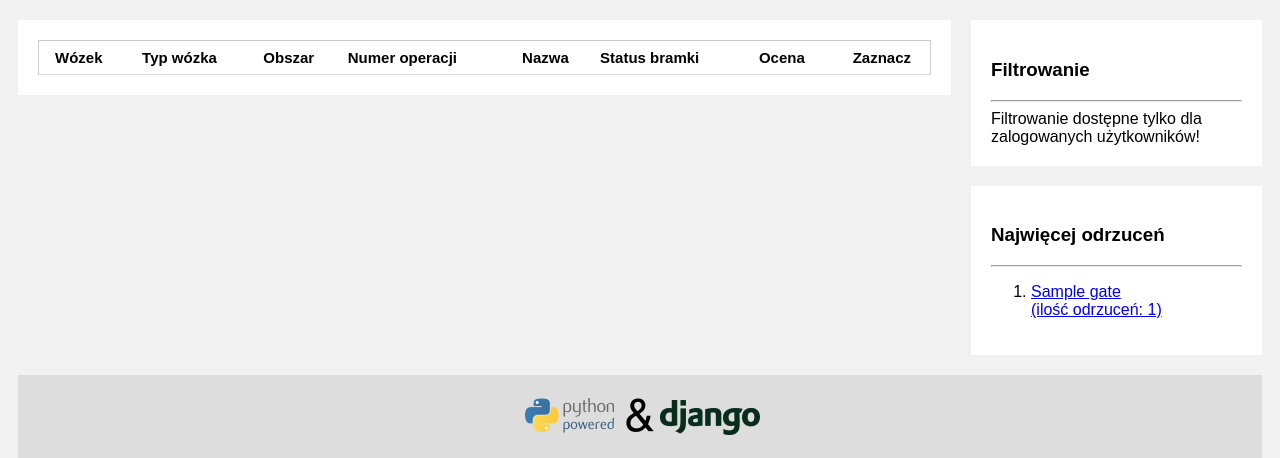
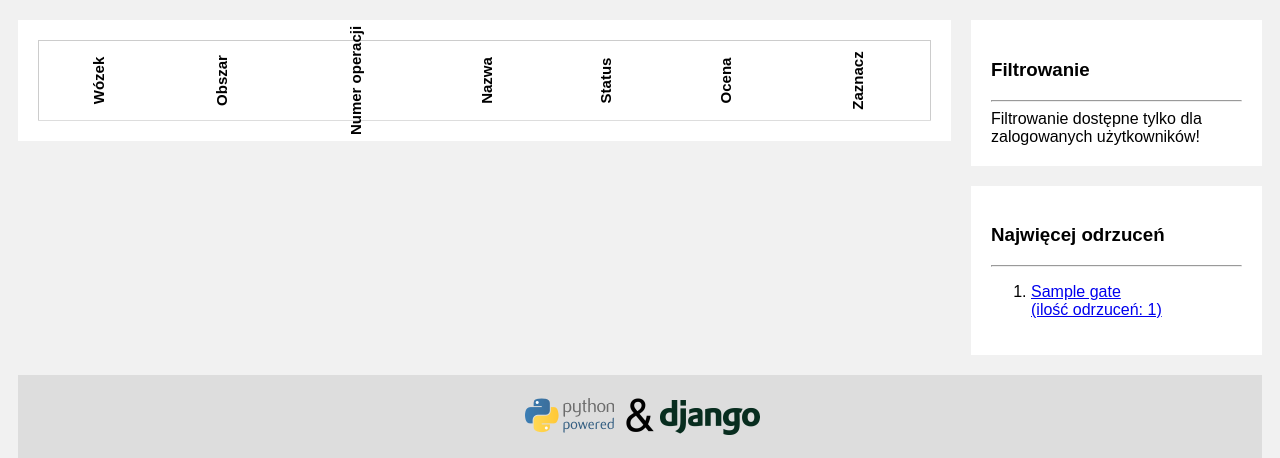
Before and after one commit to mrachuta/qapp, a Django app: page /qapp/bjw in a window 1280 px wide. Shown: the part 188-646 px from the top of the page. Run offline with Django 3.2, Linux system fonts and the light colour scheme; tables that the repository leaves empty hold one stand-in row (values such as "Sample post"); lists and menus that the app fills with data are empty; some libraries are stand-ins or nearby versions.

Commit message:
Visual fixes: better look on mobile phones; fixed logout error (now function logout returned valid result)

```diff
--- a/dzj/urls.py
+++ b/dzj/urls.py
@@ -31,8 +31,12 @@ urlpatterns = [
 
 # Add Django site authentication urls (for login, logout, password management)
 urlpatterns += [
-    url(r'^accounts/login/$', auth_views.LoginView.as_view(template_name="registration/login.html"), name="login"),
-    url(r'^accounts/logout/$', auth_views.LoginView.as_view(template_name="registration/logged_out.html"), name="logout"),
+    url(r'^accounts/login/$',
+        auth_views.LoginView.as_view(template_name="registration/login.html"), name="login"
+        ),
+    url(r'^accounts/logout/$',
+        auth_views.LogoutView.as_view(template_name="registration/logged_out.html"), name="logout"
+        ),
 ]
 # urlpatterns += static(settings.STATIC_URL, document_root=settings.STATIC_ROOT)
 if settings.DEBUG:
--- a/qapp/static/css/styles.css
+++ b/qapp/static/css/styles.css
@@ -102,13 +104,12 @@ a {
     text-decoration: none;
 }
 
-.wp-table th:first-child,
 .wp-table td:first-child {
     padding-left: 16px;
 }
 
-.wp-table td,
-.wp-table th {
+
+.wp-table td {
     padding: 8px 2px;
     display: table-cell;
     text-align: left;
@@ -116,7 +117,15 @@ a {
 }
 
 .wp-table th {
+    height: 80px;
+    width: 50px;
+}
+
+.wp-table .rotated {
+    text-align: center;
     font-weight: bold;
+    position: relative;
+    transform: rotate(270deg);
 }
 
 .wp-table th.field-header {
--- a/qapp/templates/qapp/gate/list.html
+++ b/qapp/templates/qapp/gate/list.html
@@ -16,24 +16,22 @@
         <table class="wp-table">
             <tr>
                 {% if 'bjw' in gate_type %}
-                <th>Wózek</th>
-                <th>Typ wózka</th>
+                <th><div class="rotated">Wózek</div></th>
                 {% else %}
-                <th>Tramwaj</th>
-                <th>Człon</th>
+                <th><div class="rotated">Tramwaj</div></th>
+                <th><div class="rotated">Człon</div></th>
                 {% endif %}
-                <th>Obszar</th>
-                <th>Numer operacji</th>
-                <th>Nazwa</th>
-                <th>Status bramki</th>
-                <th>Ocena</th>
-                <th class="center">Zaznacz</th>
+                <th><div class="rotated">Obszar</div></th>
+                <th><div class="rotated">Numer operacji</div></th>
+                <th><div class="rotated">Nazwa</div></th>
+                <th><div class="rotated">Status</div></th>
+                <th><div class="rotated">Ocena</div></th>
+                <th><div class="rotated">Zaznacz</div></th>
             </tr>
             {% for gate in gate_list %}
             <tr class="clickable" id="gate_{{ gate.id }}">
                 {% if 'bjw' in gate_type %}
                 <td><a href="{{ gate.get_absolute_url }}">{{ gate.bogie }}</a></td>
-                <td><a href="{{ gate.get_absolute_url }}">{{ gate.bogie.btype }}</a></td>
                 {% else %}
                 <td><a href="{{ gate.get_absolute_url }}">{{ gate.tram }}</a></td>
                 <td><a href="{{ gate.get_absolute_url }}">{{ gate.car }}</a></td>
@@ -41,7 +39,7 @@
                 <td><a href="{{ gate.get_absolute_url }}">{{ gate.area }}</a></td>
                 <td><a href="{{ gate.get_absolute_url }}">{{ gate.operation_no }}</a></td>
                 <td class="gate-name"><a href="{{ gate.get_absolute_url }}">{{ gate.name }}</a></td>
-                <td><a href="{{ gate.get_absolute_url }}">{{ gate.get_status_display }}</a></td>
+                <td><a href="{{ gate.get_absolute_url }}">{{ gate.status }}</a></td>
                 <td><a href="{{ gate.get_absolute_url }}">{{ gate.rating|default:"---" }}</a></td>
                 <td class="center">
                     <label for="{{ gate.id }}">
--- a/templates/registration/login.html
+++ b/templates/registration/login.html
@@ -18,7 +18,7 @@
   <form method="post" action="{% url 'login' %}">
   {% csrf_token %}
     <div>
-      <table>
+      <table class="login-table">
         <tr>
           <td>Nazwa użytkownika: </td>
           <td>{{ form.username }}</td>
```
Also changed, not shown: other parts of qapp/static/css/styles.css (+34 -13 lines). Lines whose indentation alone changed are shown as unchanged.
